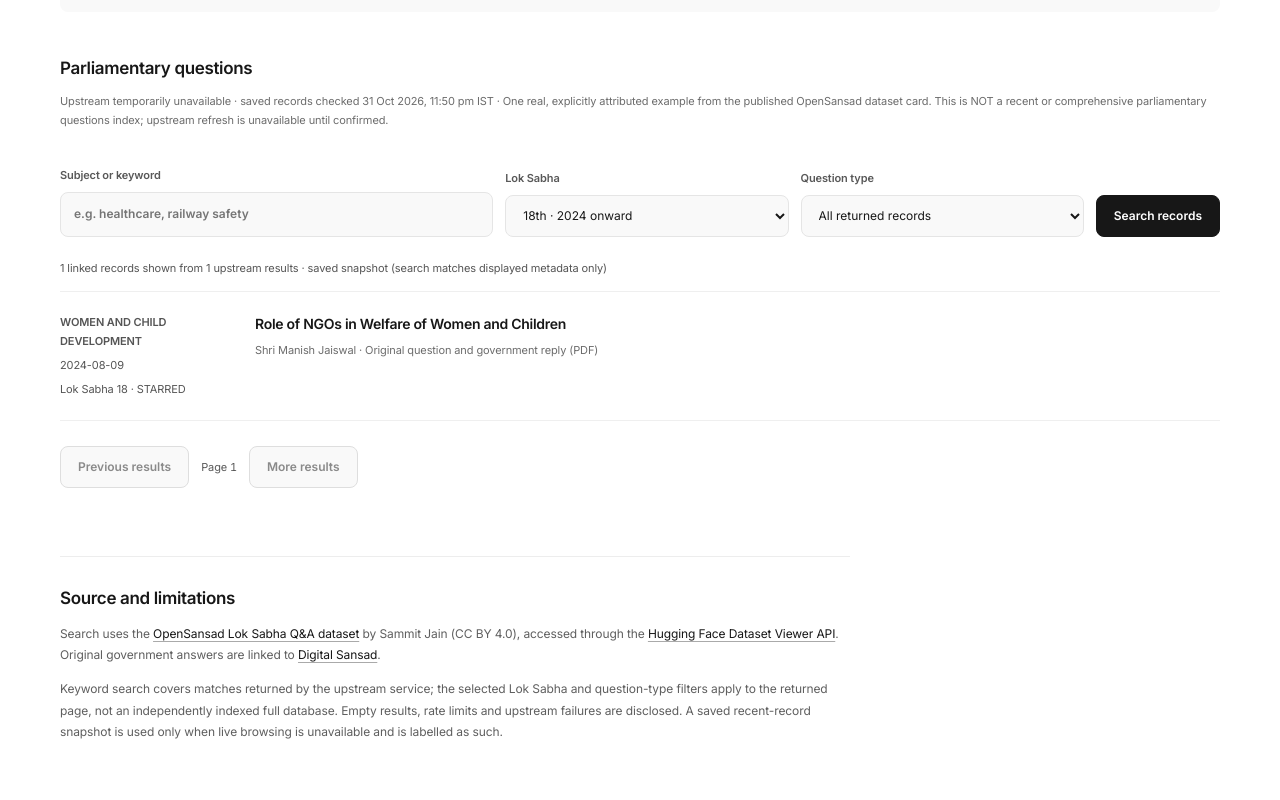
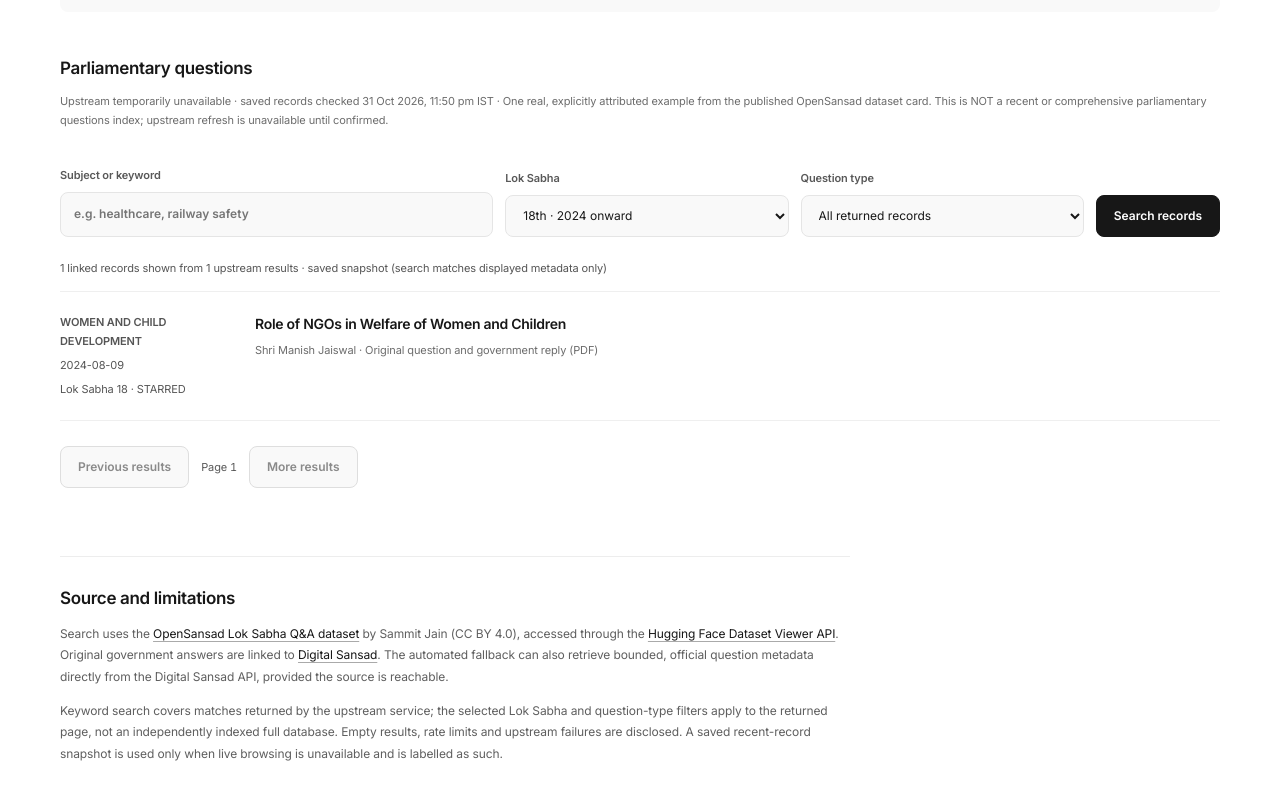
Before and after one commit to theraisinapost/theraisinapost, a website: page site/question-hour.html in a window 1280 px wide. Shown: the part 546-1346 px from the top of the page. Drawn offline with Linux system fonts and the light colour scheme; no server answers.

Commit message:
editorial: expose bounded cached source scope and document Digital Sansad fallback

```diff
--- a/site/question-hour.html
+++ b/site/question-hour.html
@@ -19,5 +19,5 @@
 <div class="desk-record-list" id="qh-results"></div>
 <div class="records-pagination"><button id="qh-prev" class="records-secondary" type="button" disabled>Previous results</button><span id="qh-page">—</span><button id="qh-next" class="records-secondary" type="button" disabled>More results</button></div>
 </section>
-<section class="desk-source-note"><h2>Source and limitations</h2><p>Search uses the <a href="https://huggingface.co/datasets/opensansad/lok-sabha-qa" target="_blank" rel="noopener noreferrer">OpenSansad Lok Sabha Q&amp;A dataset</a> by Sammit Jain (CC BY 4.0), accessed through the <a href="https://huggingface.co/docs/dataset-viewer/quick_start" target="_blank" rel="noopener noreferrer">Hugging Face Dataset Viewer API</a>. Original government answers are linked to <a href="https://sansad.in/" target="_blank" rel="noopener noreferrer">Digital Sansad</a>.</p><p>Keyword search covers matches returned by the upstream service; the selected Lok Sabha and question-type filters apply to the returned page, not an independently indexed full database. Empty results, rate limits and upstream failures are disclosed. A saved recent-record snapshot is used only when live browsing is unavailable and is labelled as such.</p></section>
+<section class="desk-source-note"><h2>Source and limitations</h2><p>Search uses the <a href="https://huggingface.co/datasets/opensansad/lok-sabha-qa" target="_blank" rel="noopener noreferrer">OpenSansad Lok Sabha Q&amp;A dataset</a> by Sammit Jain (CC BY 4.0), accessed through the <a href="https://huggingface.co/docs/dataset-viewer/quick_start" target="_blank" rel="noopener noreferrer">Hugging Face Dataset Viewer API</a>. Original government answers are linked to <a href="https://sansad.in/" target="_blank" rel="noopener noreferrer">Digital Sansad</a>. The automated fallback can also retrieve bounded, official question metadata directly from the Digital Sansad API, provided the source is reachable.</p><p>Keyword search covers matches returned by the upstream service; the selected Lok Sabha and question-type filters apply to the returned page, not an independently indexed full database. Empty results, rate limits and upstream failures are disclosed. A saved recent-record snapshot is used only when live browsing is unavailable and is labelled as such.</p></section>
 </main><!--EDITORIAL_FOOTER--></body></html>
```
